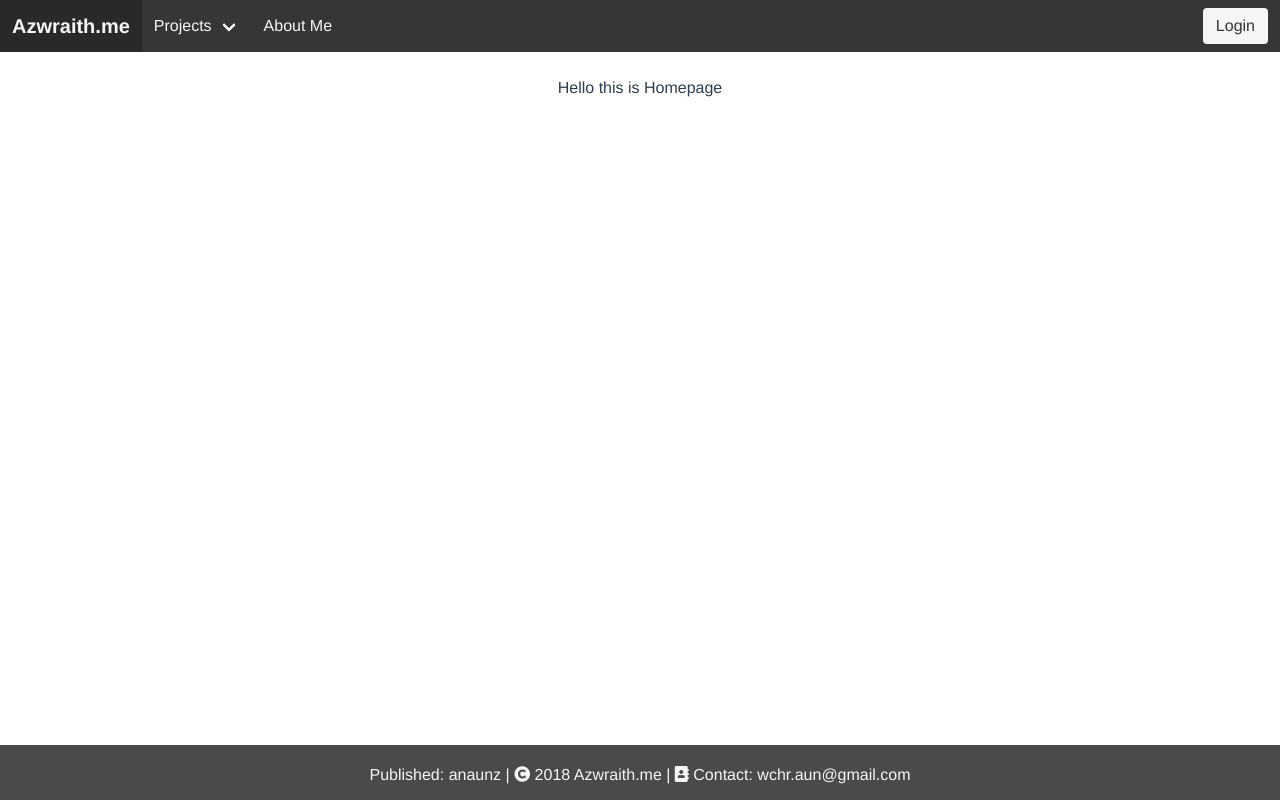
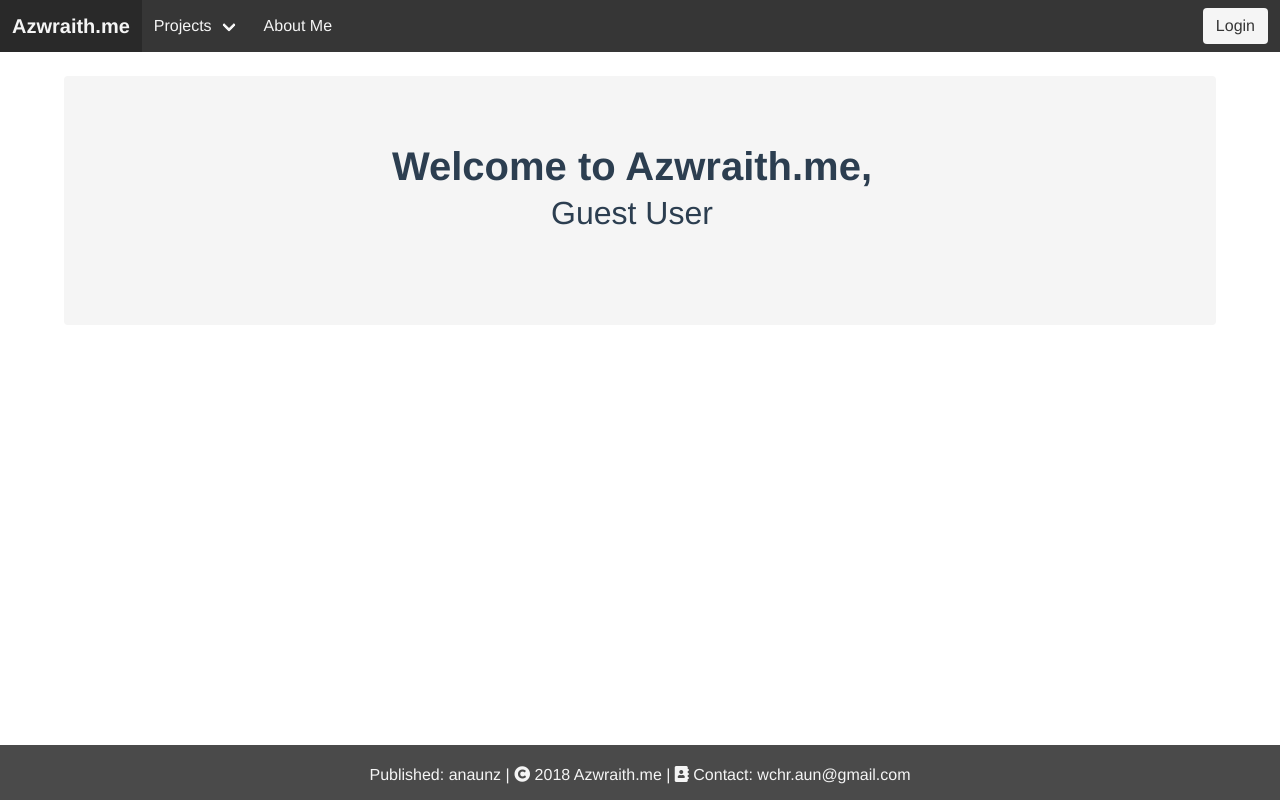
Before and after one commit to wchr-aun/wchr.aun, a Vue app: page / in a window 1280 px wide. Built offline with nearby package versions, Linux system fonts and the light colour scheme; no server answers.

Commit message:
Deployed #1

```diff
--- a/src/components/Home.vue
+++ b/src/components/Home.vue
@@ -1,19 +1,27 @@
 <template>
   <div class="container">
-    Hello this is Homepage
+    <div class="notification">
+      <br><br>
+      <div class="title is-2">Welcome to Azwraith.me,</div>
+      <div class="subtitle is-3">{{user}}</div>
+      <br><br>
+    </div>
   </div>
 </template>
 
 <script>
+import firebase from './firebase'
 export default {
   name: 'Home',
   data () {
     return {
-
+      user: 'Guest User'
     }
   },
-  computed: {
-
+  created () {
+    if(firebase.auth().currentUser) {
+      this.user = firebase.auth().currentUser.email
+    }
   },
   methods: {
 
--- a/src/components/Register.vue
+++ b/src/components/Register.vue
@@ -45,6 +45,7 @@ export default {
       firebase.auth().createUserWithEmailAndPassword(this.email, this.password).then(user => {
         alert('Success Creating the Account')
         this.$router.push('/')
+        this.$router.go()
       },
       err => {
         alert(err.message)
--- a/src/components/firebase.js
+++ /dev/null
@@ -1,19 +0,0 @@
-import firebase from 'firebase'
-import 'firebase/firestore'
-
-const config = {
-  apiKey: "AIzaSyApTy8LYvaDuOZV1uF1G6lmyUJbigcg7ig",
-  authDomain: "azwraith-ab64b.firebaseapp.com",
-  databaseURL: "https://azwraith-ab64b.firebaseio.com",
-  projectId: "azwraith-ab64b",
-  storageBucket: "azwraith-ab64b.appspot.com",
-  messagingSenderId: "993510187628"
-}
-
-const firebaseApp = firebase.initializeApp(config)
-
-firebase.firestore().settings({
-  timestampsInSnapshots: true
-})
-
-export default firebaseApp
```
Also changed, not shown: 1 other file (tests, documents, lock files or other folders).
